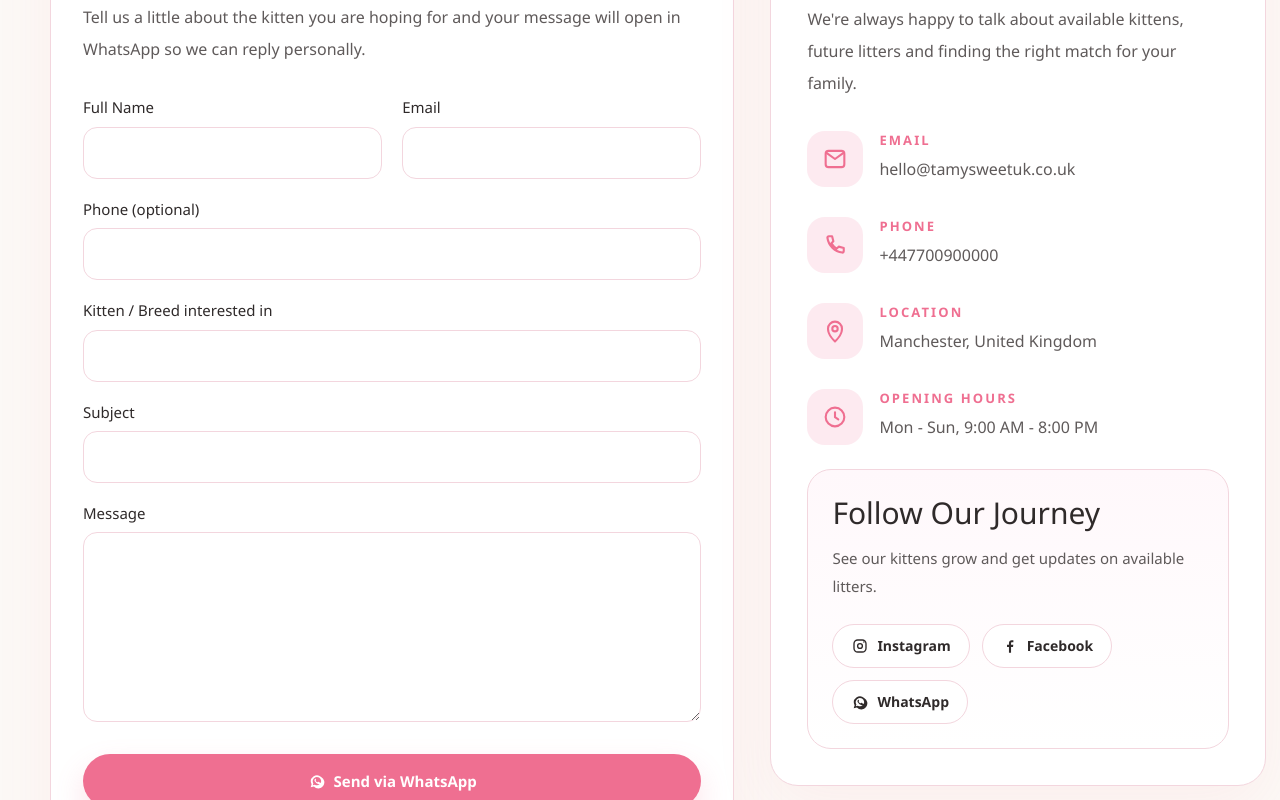
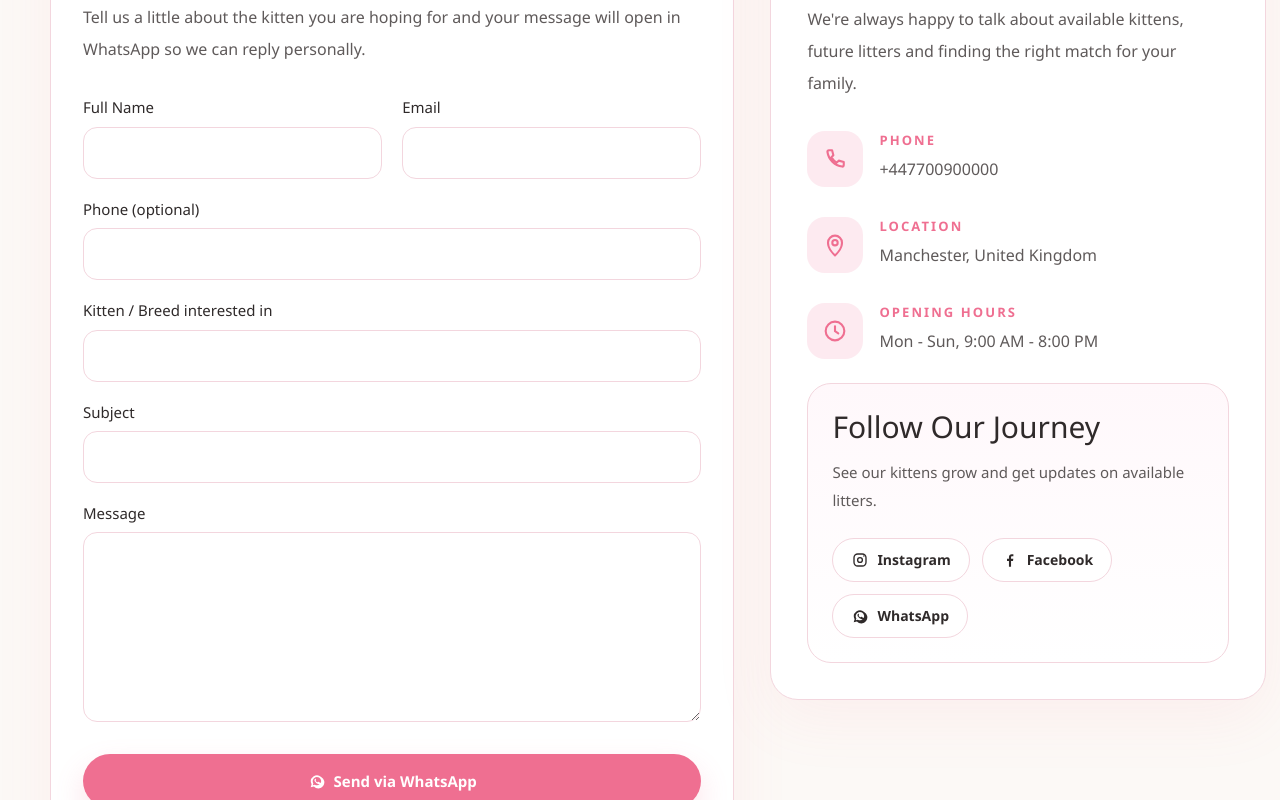
Before and after one commit to RafaelDevLabs/TamySweetUK, a Next.js app: page /contact in a window 1280 px wide. Shown: the part 780-1580 px from the top of the page. Built offline with nearby package versions, Linux system fonts and the light colour scheme; no server answers; the database is empty.

Commit message:
Remove public email contact links

```diff
--- a/app/contact/page.tsx
+++ b/app/contact/page.tsx
@@ -43,7 +43,6 @@ export default async function ContactPage() {
   );
 
   const contactItems = [
-    { label: "Email", value: settings.email, icon: "mail" as const },
     { label: "Phone", value: settings.whatsapp_number, icon: "phone" as const },
     { label: "Location", value: settings.location, icon: "pin" as const },
     { label: "Opening Hours", value: settings.opening_hours, icon: "clock" as const },
@@ -175,7 +174,7 @@ function ContactIcon({
   kind,
   className,
 }: {
-  kind: "mail" | "phone" | "pin" | "clock";
+  kind: "phone" | "pin" | "clock";
   className?: string;
 }) {
   if (kind === "phone") {
@@ -222,22 +221,7 @@ function ContactIcon({
     );
   }
 
-  return (
-    <svg viewBox="0 0 24 24" aria-hidden="true" className={className} fill="none">
-      <path
-        d="M4 7.5A2.5 2.5 0 0 1 6.5 5h11A2.5 2.5 0 0 1 20 7.5v9a2.5 2.5 0 0 1-2.5 2.5h-11A2.5 2.5 0 0 1 4 16.5v-9Z"
-        stroke="currentColor"
-        strokeWidth="1.8"
-      />
-      <path
-        d="m5 7 7 5 7-5"
-        stroke="currentColor"
-        strokeWidth="1.8"
-        strokeLinecap="round"
-        strokeLinejoin="round"
-      />
-    </svg>
-  );
+  return null;
 }
 
 function SocialIcon({
--- a/components/Footer.tsx
+++ b/components/Footer.tsx
@@ -22,7 +22,6 @@ export default function Footer({ settings }: { settings: SiteSettings }) {
       href: `https://wa.me/${sanitizePhoneNumber(settings.whatsapp_number)}`,
       label: "WhatsApp",
     },
-    { href: `mailto:${settings.email}`, label: "Email" },
     ...(settings.instagram_url ? [{ href: settings.instagram_url, label: "Instagram" }] : []),
     ...(settings.facebook_url ? [{ href: settings.facebook_url, label: "Facebook" }] : []),
   ];
@@ -118,7 +117,6 @@ function FooterLink({ href, children }: { href: string; children: React.ReactNod
   const isExternal =
     href.startsWith("http://") ||
     href.startsWith("https://") ||
-    href.startsWith("mailto:") ||
     href.startsWith("tel:");
 
   if (isExternal) {
```
